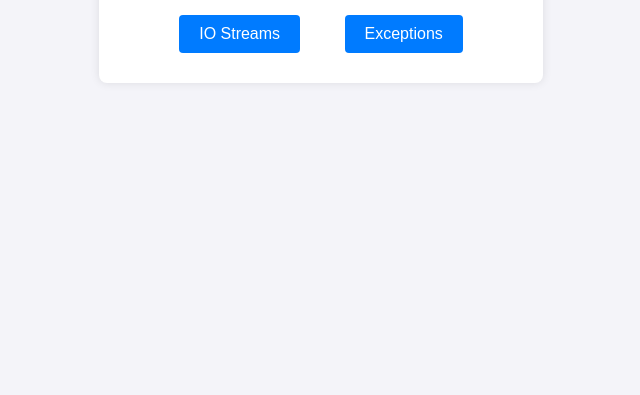
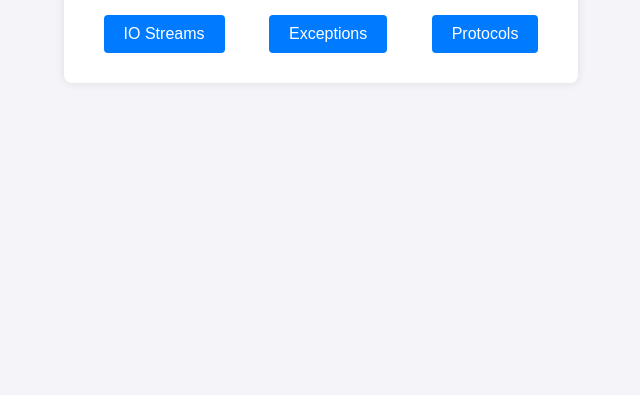
Before and after one commit to AnujDagade/LearningJava, a plain HTML site: page index.html in a window 1280 px wide. Shown: the part 405-800 px from the top of the page, without its empty margins (319-959 px from the left). Drawn offline with Linux system fonts and the light colour scheme.

Commit message:
Update index.html

```diff
--- a/index.html
+++ b/index.html
@@ -47,6 +47,7 @@
     <h1>Welcome to Learning Java</h1>
     <a href="ioStreams.html">IO Streams</a>
     <a href="exceptions.html">Exceptions</a>
+    <a href="protocols.html">Protocols</a>
   </div>
 </body>
 </html>
```
